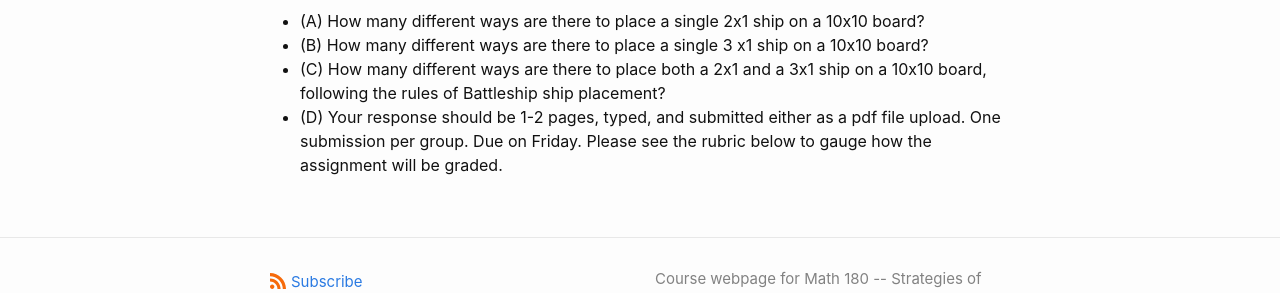
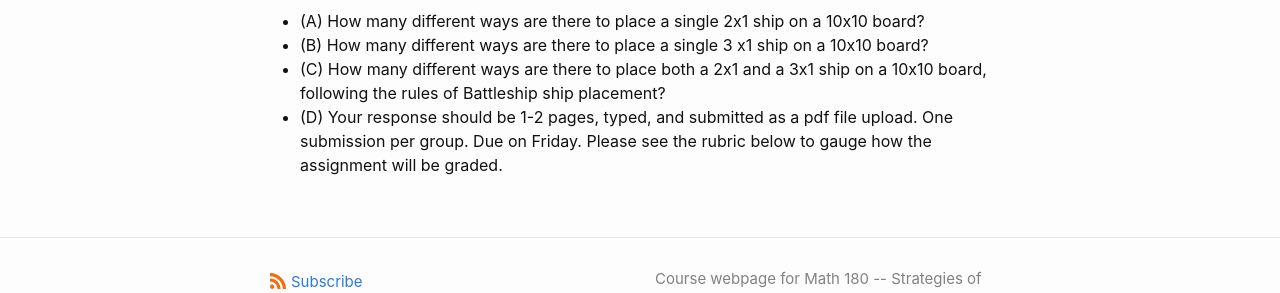
Before and after one commit to wcasper/math180fall2021, a Jekyll site: the page built from _modules/battleship/homework1.md, in a window 1280 px wide. Shown: the part 677-970 px from the top of the page. Built offline with Jekyll 4.4.1, drawn with Linux system fonts in a browser that asks for light colours.

Commit message:
fixed typo

```diff
--- a/_modules/battleship/homework1.md
+++ b/_modules/battleship/homework1.md
@@ -19,4 +19,4 @@ Consider, now, a full-sized 10x10 board.
 * (A) How many different ways are there to place a single 2x1 ship on a 10x10 board?
 * (B) How many different ways are there to place a single 3 x1 ship on a 10x10 board?
 * (C) How many different ways are there to place both a 2x1 and a 3x1 ship on a 10x10 board, following the rules of Battleship ship placement?
-* (D) Your response should be 1-2 pages, typed, and submitted either as a pdf file upload.  One submission per group. Due on Friday. Please see the rubric below to gauge how the assignment will be graded.
+* (D) Your response should be 1-2 pages, typed, and submitted as a pdf file upload.  One submission per group. Due on Friday. Please see the rubric below to gauge how the assignment will be graded.
```
